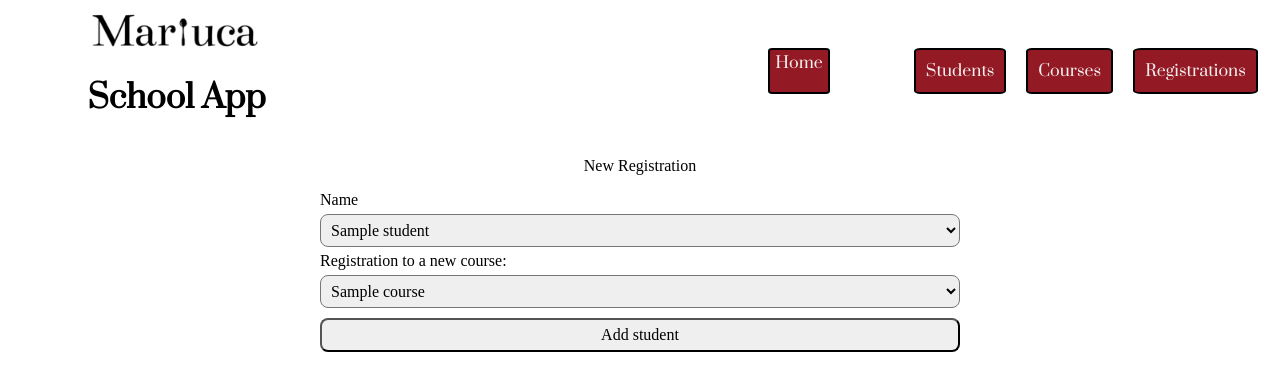
After one commit to mariamuzas/mariuca_school_app_project, a Flask app: page /registrations/new in a window 1280 px wide. The commit adds this page. Shown: the top 391 px of the page. Run offline with Flask 2, Linux system fonts and the light colour scheme; a database or web service that is not in the repository returns one stand-in record (values such as "Sample title"); some libraries are stand-ins or nearby versions.

Commit message:
More styling changes

```diff
--- a/controllers/registration_controller.py
+++ b/controllers/registration_controller.py
@@ -14,6 +14,25 @@ registration_blueprint = Blueprint('registration', __name__)
 def list_registrations():
     registrations = registration_repository.select_all()
     return render_template('registrations/index.html', registrations = registrations)
+
+@registration_blueprint.route("/registrations/new")
+def new_registration():
+    students = student_repository.select_all()
+    courses = course_repository.select_all()
+    return render_template('registrations/new.html', students=students, courses=courses )
+
+
+@registration_blueprint.route("/registrations", methods=["POST"])
+def create_registration():
+    course_id = request.form["course_id"]
+    student_id = request.form["student_id"]
+
+    course = course_repository.select(course_id)
+    student= student_repository.select(student_id)
+
+    new_registration = Registration(course, student)
+    registration_repository.update(new_registration)
+    return redirect("/registrations")
 
 
 @registration_blueprint.route("/registrations/<id>/delete", methods= ["POST"])
--- a/static/css/style.css
+++ b/static/css/style.css
@@ -1,5 +1,4 @@
 body {
-    /* height: 100vh; */
     margin: 0;
 }
 
@@ -10,7 +9,7 @@ body {
     background-position: center bottom;
 }
 header > .menu > .title > img {
-    width: 35%;
+    width: 40%;
 }
 
 .title {
@@ -19,8 +18,12 @@ header > .menu > .title > img {
 }
 
 #header_title{
+    display: inherit;
     font-family: 'Prata', serif;
+    padding-left: 3%;
+
 }
+
 .menu {
     display: flex;
     justify-content: space-around;
@@ -51,6 +54,7 @@ nav > ul > li {
 
 .nav_button{
     background-color: #931a25;
+    padding: 10px;
 }
 nav > ul> li > a{
     background-color: #931a25;
@@ -69,7 +73,7 @@ a {
 
 #index_buttons{
     display: flex;
-    justify-content: space-around;
+    justify-content: space-evenly;
 }
 .student_buttons, .course_buttons{
     display: flex;
@@ -77,19 +81,20 @@ a {
     justify-content: center;
     /* border: solid; */
     border-radius: 3%;
-    padding: 15px;
 }
 
-.index_course_bt > a, .index_student_bt > a{
+.index_courses_bt > a, .index_student_bt > a{
     padding: 15px;
+    color: black;
 }
 
 .student_buttons > button, .course_buttons > button {
     margin: 40px;
-    padding: 30px 30px;
+    padding: 2.5rem;
     font-size: 120%;
     border-radius: 3%;
     width: inherit !important;
+    background-color: white;
 }
 
 /* styling for details_student details */
--- a/templates/courses/show.html
+++ b/templates/courses/show.html
@@ -20,6 +20,7 @@
             <li>{{student.name}}</li>
             {% endfor %}
         </ul>
+        <a href="/registrations/new">Add Student</a>
     </div>
     <div class="edit_delete">
         <a class ="edit_course" href="/courses/{{ course.id }}/edit">Edit</a>
--- a/templates/index.html
+++ b/templates/index.html
@@ -2,7 +2,7 @@
 {% block content %}
 <div class="home_page">
     <div class="welcome">
-        <p>Welcome to Mariuca's School Students & Classes manager. </p>
+        <q><cite> Chefs don't make mistakes; they make new dishes.</cite> </q> <p>- Elizabeth Briggs</p>
     </div>
     <div id="index_buttons">
         <div class="student_buttons">
@@ -10,7 +10,7 @@
             <button class="index_student_bt"><a href="{{ url_for('students.list_students')}}">Student List</a></button>
         </div>
         <div class="course_buttons">
-            <button class="index_course_bt"><a href="{{ url_for('courses.new_course') }}">Create Course</a></button>
+            <button class="index_courses_bt"><a href="{{ url_for('courses.new_course') }}">Create Course</a></button>
             <button class="index_courses_bt"><a href="{{ url_for('courses.list_courses')}}">Upcoming Courses</a></button>
         </div>
     </div>
--- a/templates/registrations/index.html
+++ b/templates/registrations/index.html
@@ -20,11 +20,12 @@
                   <td>{{registration.student.name}}</td>
                   <td class="details"><a href="/registrations/{{registration.id}}/edit">Edit</a></td>
                   <td class="details_delete"><form  action="/registrations/{{registration.id}}/delete" method="POST">
-                    <input class="delete_button" type="submit" value="Delete">
+                <input class="delete_button" type="submit" value="Delete">
                     </form></td>
               </tr>
+            {% endfor %}
         </tbody>
     </table>
 </section>
-          {% endfor %}
+
 {% endblock content %}
--- /dev/null
+++ b/templates/registrations/new.html
@@ -0,0 +1,26 @@
+{% extends 'base.html' %}
+{% block content %}
+
+<div class="form_add_create_edit">
+    <p>New Registration</p>
+    <form action="/registrations" method="POST">
+        <div>
+            <label for="student_id">Name</label>
+            <select name="student_id" id="student_id" >
+                {% for student in students %}
+                <option value="{{student.id}}"> {{ student.name}}</option>
+                {% endfor %}
+            </select>
+        </div>
+        <div>
+            <label for="course_id">Registration to a new course:</label>
+            <select name="course_id" id="course_id" >
+                {% for course in courses %}
+                <option value="{{course.id}}"> {{ course.title }}</option>
+                {% endfor %}
+            </select>
+        </div>
+        <input type="submit" value="Add student">
+    </form>
+</div>
+{% endblock content %}
```
